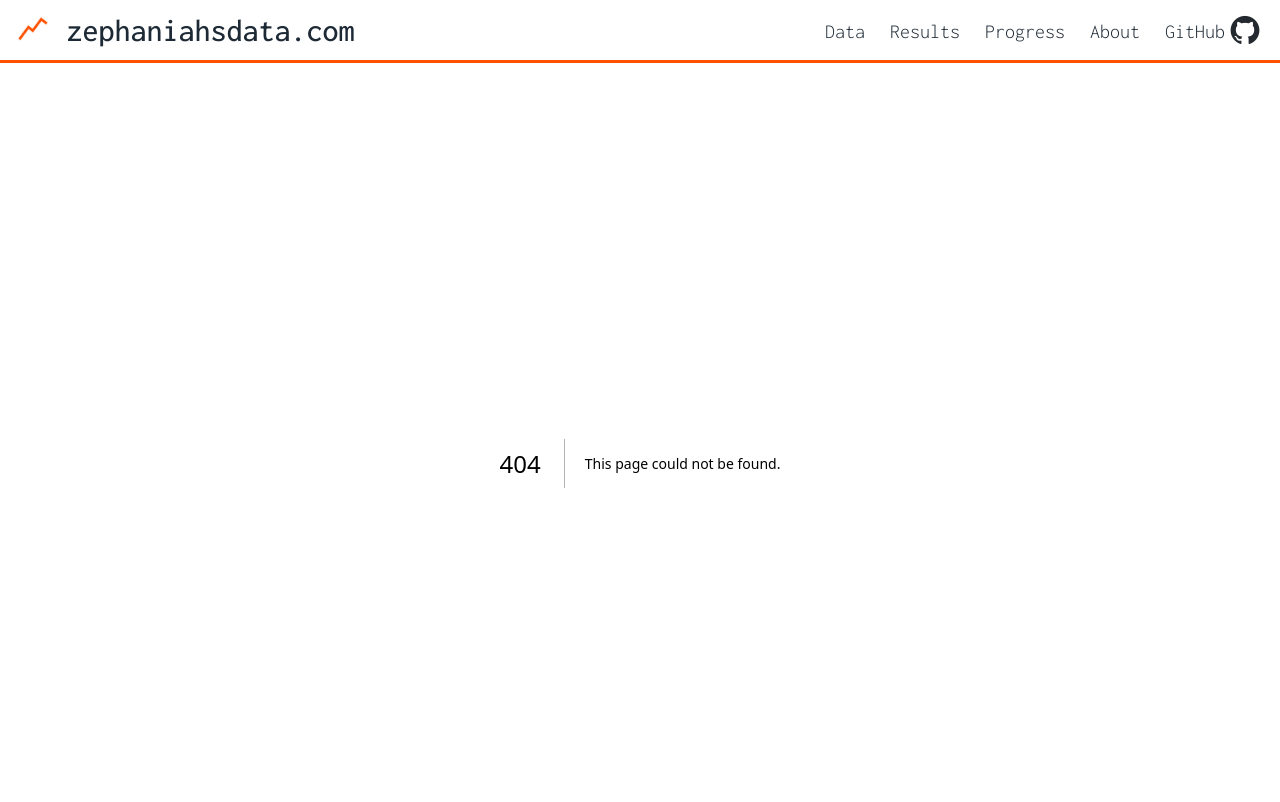
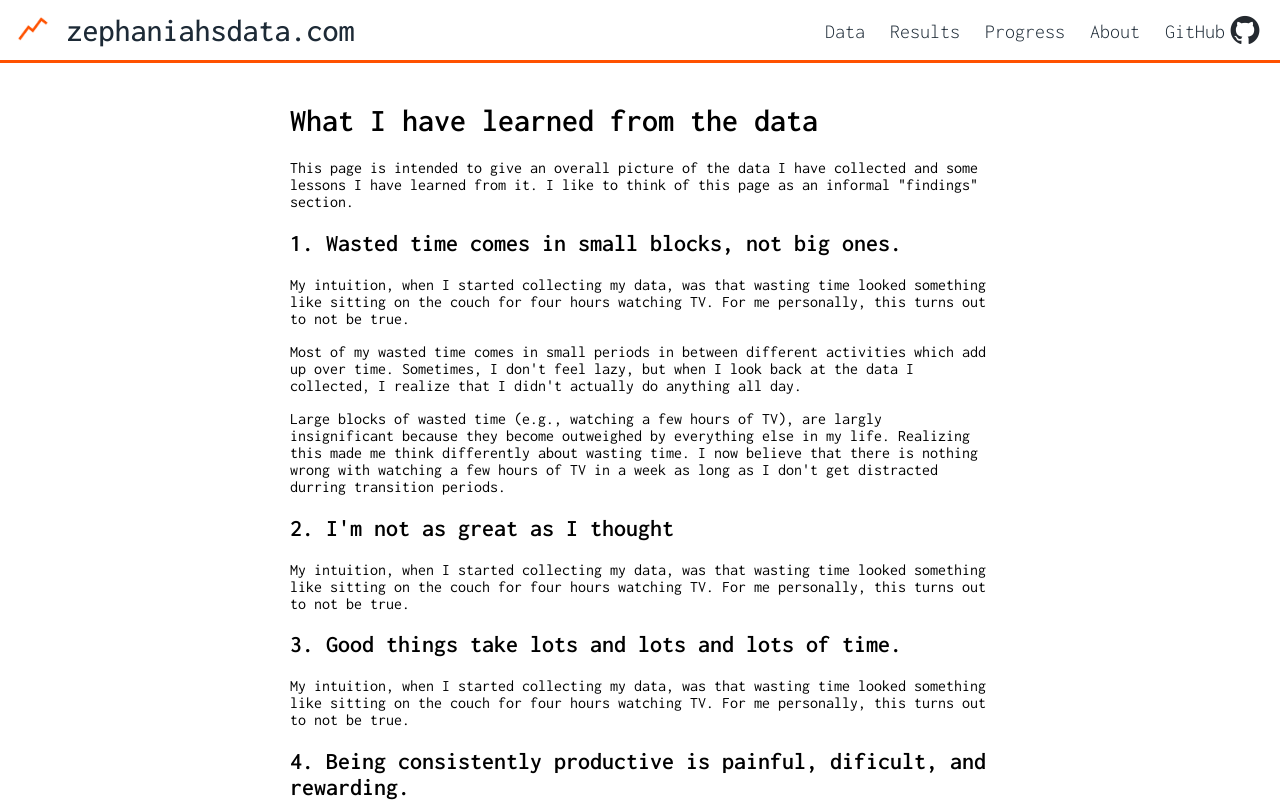
Before and after one commit to zroe1/productivity-site, a Next.js app: page /findings in a window 1280 px wide. Before the commit this address had no page. Shown: the top 802 px of the page. Built offline with nearby package versions, Linux system fonts and the light colour scheme.

Commit message:
added outline for findings page

```diff
--- /dev/null
+++ b/src/app/findings/page.js
@@ -0,0 +1,59 @@
+import styles from '../outsidePages.module.css'
+import Footer from '../components/Footer/Footer'
+
+const Findings = () => {
+    return (
+        <div className={styles.container}>
+      <div className={styles.innerContainer}>
+        <h1 className={styles.title}>What I have learned from the data</h1>
+        <p>
+          This page is intended to give an overall picture of the data I have
+          collected and some lessons I have learned from it. I like to think
+          of this page as an informal "findings" section.
+        </p>
+        <h2 className={styles.secondTitle}>1. Wasted time comes in small blocks, not big ones. </h2>
+        <p>
+          My intuition, when I started collecting my data, was that wasting time
+          looked something like sitting on the couch for four hours watching TV.
+          For me personally, this turns out to not be true.
+        </p>
+        <p>
+          Most of my wasted time comes in small periods in between different activities
+          which add up over time. Sometimes, I don't feel lazy, but when I look
+          back at the data I collected, I realize that I didn't actually do anything all day.
+        </p>
+        <p>
+          Large blocks of wasted time (e.g., watching a few hours of TV), are largly
+          insignificant because they become outweighed by everything
+          else in my life. Realizing this made me think differently about wasting
+          time. I now believe that there is nothing wrong with watching a few hours
+          of TV in a week as long as I don't get distracted durring transition
+          periods.
+        </p>
+        <h2 className={styles.secondTitle}>2. I'm not as great as I thought</h2>
+        <p>
+          My intuition, when I started collecting my data, was that wasting time
+          looked something like sitting on the couch for four hours watching TV.
+          For me personally, this turns out to not be true.
+        </p>
+        <h2 className={styles.secondTitle}>3. Good things take lots and lots and lots of time.</h2>
+        <p>
+          My intuition, when I started collecting my data, was that wasting time
+          looked something like sitting on the couch for four hours watching TV.
+          For me personally, this turns out to not be true.
+        </p>
+        <h2 className={styles.secondTitle}>4. Being consistently productive is painful, dificult, and rewarding.</h2>
+        <p>
+          My intuition, when I started collecting my data, was that wasting time
+          looked something like sitting on the couch for four hours watching TV.
+          For me personally, this turns out to not be true.
+        </p>
+        {/* <div className={styles.divider}></div> */}
+
+      </div>
+      <Footer />
+    </div>
+    )
+}
+
+export default Findings;
--- a/src/app/outsidePages.module.css
+++ b/src/app/outsidePages.module.css
@@ -1,6 +1,11 @@
 .title {
   font-weight: 600;
   font-size: 2em;
+}
+
+.secondTitle {
+    font-weight: 600;
+    font-size: 1.5em;
 }
 
 .container {
```
